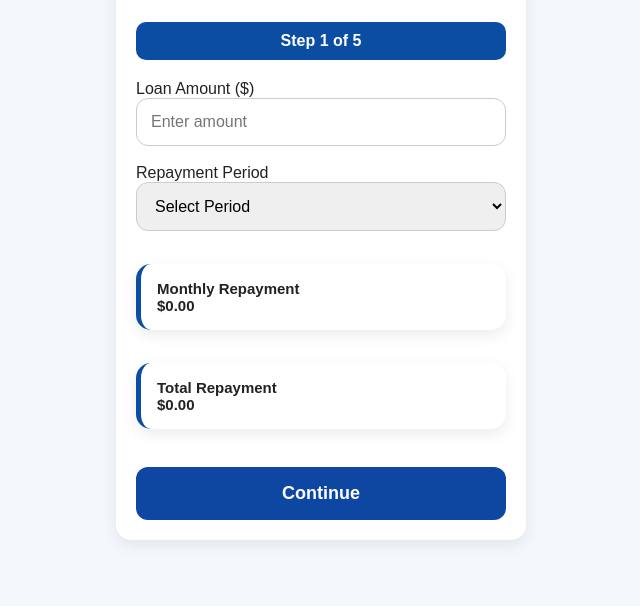
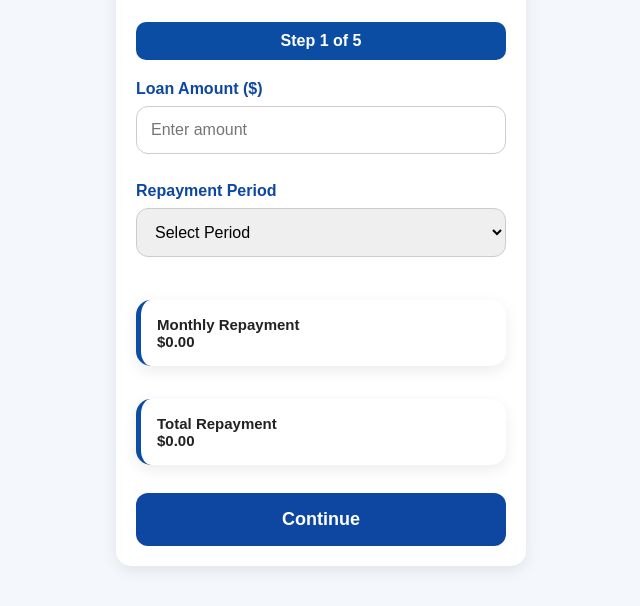
Before and after one commit to kipkemoititus02-Ace/Smart-Loans-, a website: page public/calculator.html in a window 1280 px wide. Shown: the part 188-794 px from the top of the page, without its empty margins (319-959 px from the left). Drawn offline with Linux system fonts and the light colour scheme.

Commit message:
Add styles for labels, inputs, and buttons

```diff
--- a/public/css/style.css
+++ b/public/css/style.css
@@ -573,3 +573,18 @@ select:focus{
     border-color:#1976d2;
     box-shadow:0 0 8px rgba(25,118,210,.3);
 }
+label{
+    display:block;
+    margin-bottom:8px;
+    font-weight:bold;
+    color:#0d47a1;
+}
+
+input,
+select{
+    margin-bottom:10px;
+}
+
+button:last-child{
+    margin-top:10px;
+}
```
